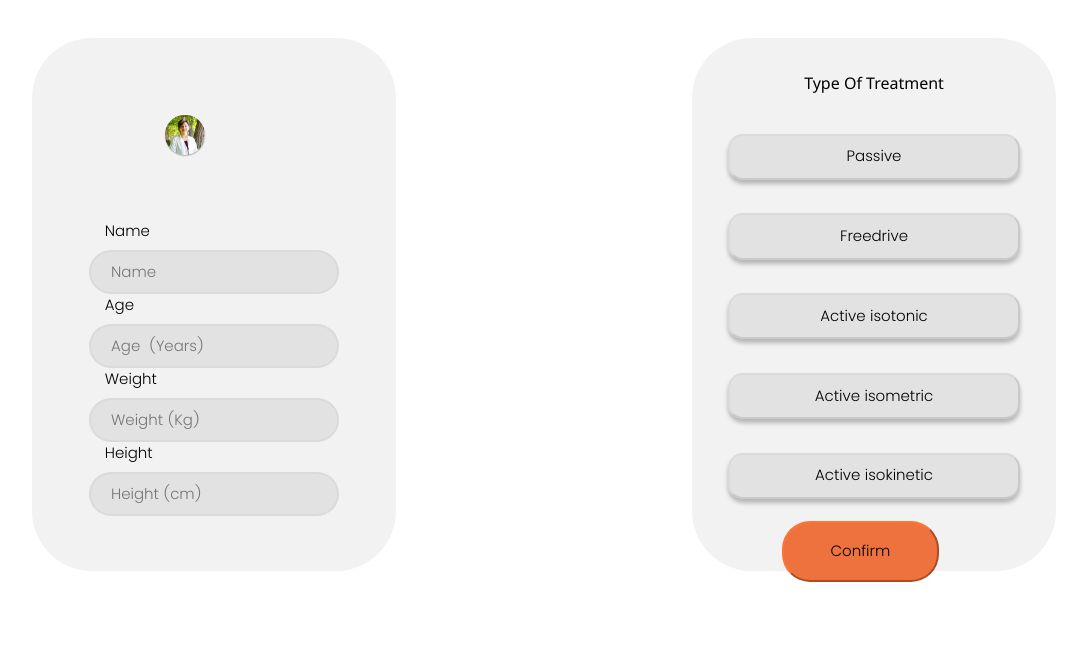
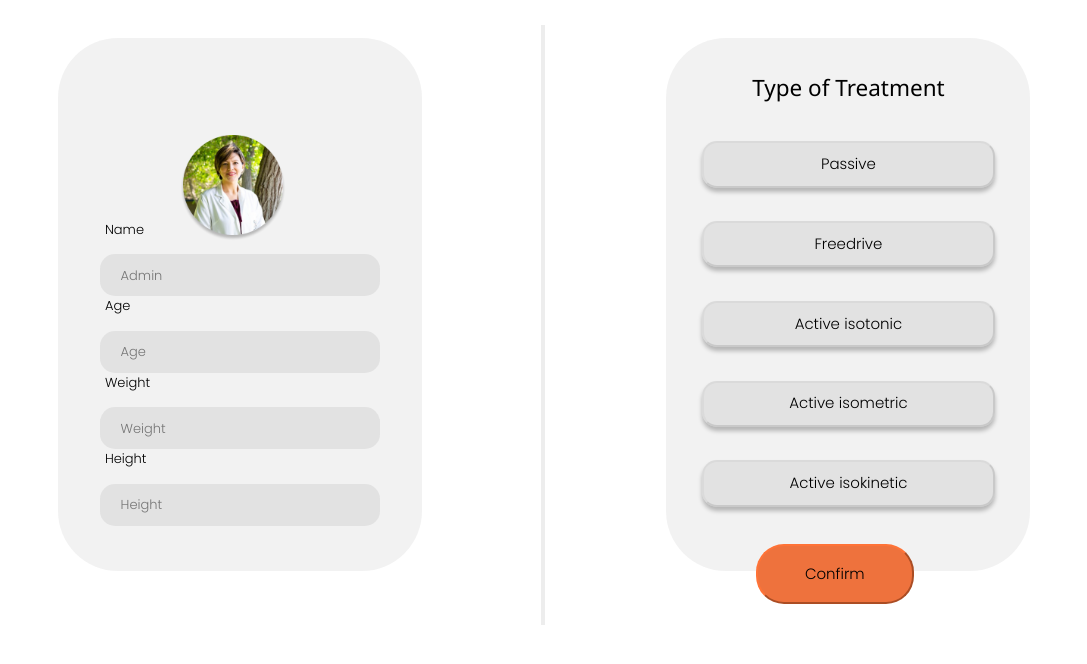
Before and after one commit to harsh21p/ForHealth-Web-Application, a Flask app: template templates/form.html in a window 1280 px wide. Shown: the part 90-754 px from the top of the page, without its empty margins (96-1183 px from the left). Run offline with Flask 2, Linux system fonts and the light colour scheme; the template is opened without the code that fills it, so the values that code supplies are empty; some libraries are stand-ins or nearby versions.

Commit message:
second page

```diff
--- a/static/css/form.css
+++ b/static/css/form.css
@@ -4,9 +4,7 @@
     width: 105px;
     height: 48px;
     left: 48%;
-
     top: 15px;
-
     font-family: Poppins;
     font-style: normal;
     font-weight: 500;
@@ -26,7 +24,7 @@
     height: 533px;
     border-radius: 60px;
     margin-top: 3%;
-    margin-left: 10%;
+    margin-left: 12%;
 }
 
 .second
@@ -38,7 +36,7 @@
     height: 533px;
     border-radius: 60px;
     margin-top: 3%;
-    margin-right: 10%;
+    margin-right: 12%;
 }
 
 .sdetails
@@ -47,14 +45,6 @@
     text-align:center;
 }
 
-
-
-.button
-{
-    background-color:yellow;
-    height:50px;
-
-}
 .button1
 {
     /* position: absolute; */
@@ -71,9 +61,9 @@
 
 }
 
-.button1:hover{background-color:orange;}
+.button1:hover{background-color:#16161659;}
 
-.button1:focus{background-color:rgb(71, 240, 71);}
+.button1:focus{background-color:#16161659;}
 
 .confirm
 {
@@ -89,24 +79,12 @@
 
 .imgclass
 {
-  width:120px;
-  height:120px;
+  width:300px;
+  height:300px;
   border-radius:50%;
   position:absolute;
-  margin-left: 7.3%;
-  margin-top: 3%;
+  margin-left: 2%;
 }
-
-.textfield1
-{
-      border-radius: 25px;
-      border: 2px solid #BCBCBC33;
-      padding: 20px;
-      width: 250px;
-      height: 15px;
-      background:  rgb(196, 196, 196, 0.36);
-}
-
 
 @font-face
 {
@@ -122,3 +100,39 @@
 {
    font-family: Poppins;
 }
+
+.textfield1{
+      border-radius: 15px;
+      border: 2px;
+      padding: 21px;
+      width: 280px;
+      height: 15px;
+      font-size: 13px;
+  }
+
+  .vl {
+    border-left: 4px solid rgba(163, 163, 163, 0.2);;
+    height: 600px;
+    position: absolute;
+    left: 50%;
+    margin-left: -3px;
+    margin-top: 2%;
+  }
+
+
+  .up{
+    /* Username */
+  position: absolute;
+  width: 73px;
+  height: 21px;
+  left: 451px;
+  top: 389px;
+
+  font-family: Poppins;
+  font-style: normal;
+  font-weight: normal;
+  font-size: 14px;
+  line-height: 21px;
+  /* identical to box height */
+  color: #000000;
+  }
--- a/static/js/form.js
+++ b/static/js/form.js
@@ -1,3 +1,7 @@
+
+
+window.onload = check;
+
 function check()
     {
 
@@ -18,9 +22,8 @@ function check()
       if (a == "cctive isokinetic") {
         document.getElementById("btn5").focus();
       }
-      let z = "{{uname}}";
+    }
 
-    window.onload = check;
 
     function passive() {
 
@@ -45,9 +48,9 @@ function check()
 
       document.getElementById("btnselect").value = "Acctive isokinetic";
     }
-  }
 
-  function myprofile(clr) {
+
+function myprofile(clr) {
     location.href = clr;
 }
 
--- a/templates/form.html
+++ b/templates/form.html
@@ -53,39 +53,33 @@
     <!-- first -->
     <div class="first">
       <img src="{{ url_for('static', filename='images/Profileimg.png') }}" alt="img" class="imgclass">
+      <p style="color:black;font-size: small; margin-left: 13%; margin-top: 50%;" >Name</p>
+      <center>
+      <input type="text" value="{{uname}}" class="textfield1" style="background: rgba(196, 196, 196, 0.36);" name="uname" id="iname" placeholder="Admin" required>
+      </center>
 
-      <label for="fname" style="margin-top: 50%; margin-left: 20%;font-family: Poppins;">Name</label>
+      <p style="color:black;font-size: small;margin-left: 13%;">Age</p>
       <center>
-        <input type="text" value="{{uname}}" class="textfield1"  id="iname" name="uname"
-          placeholder="Name">
-        <br>
+      <input type="number" value="{{uage}}" class="textfield1" style="background: rgba(196, 196, 196, 0.36);" name="uage" id="iage" placeholder="Age" required>
       </center>
-      <label for="fage" style=" margin-left: 20%;font-family: Poppins;">Age</label>
+      <p style="color:black;font-size: small; margin-left: 13%;" >Weight</p>
       <center>
-        <input value="{{uage}}"class="textfield1" type="text" id="iage" name="uage" v
-          placeholder="Age  (Years)">
-        <br>
+      <input type="number" class="textfield1" style="background: rgba(196, 196, 196, 0.36);" name="uweight" value="{{uweight}}" id="iweight" placeholder="Weight" required>
       </center>
-      <label for="fweight" style=" margin-left: 20%;font-family: Poppins;">Weight</label>
+
+      <p style="color:black;font-size: small;margin-left: 13%;">Height</p>
       <center>
-        <input class="textfield1" value="{{uweight}}"  type="text" id="iweight" name="uweight"
-          placeholder="Weight (Kg)">
-        <br>
+      <input type="number" class="textfield1" style="background: rgba(196, 196, 196, 0.36);" name="uheight" value="{{uheight}}" id="iheight" placeholder="Height" required>
       </center>
-      <label for="fheight" style=" margin-left: 20%;font-family: Poppins;">Height</label>
-      <center>
-        <input class="textfield1" value="{{uheight}}"  margin-bottom: 16.5%;" type="text"
-          id="iheight" name="uheight" placeholder="Height (cm)">
-        <br>
-      </center>
-      <br>
       <input name="selectbtn" value="{{selectbtn}}" type="hidden" placeholder="btn" type="text" id="btnselect">
 
     </div>
+
+    <div class="vl"></div>
     <!-- Second -->
     <div class="second">
 
-      <h1 class="sdetails" style="margin-top: 10%;font-size: medium;">Type Of Treatment</h1>
+      <h1 class="sdetails" style="margin-top: 10%;font-size: 150%;">Type of Treatment</h1>
       <center>
         <div style="margin: auto; margin-top: 5%;">
           <button id="btn1" type="button" onclick="passive()" name="button" value="Passive" class="button1" style="margin-top: 6%;">Passive</button>
@@ -104,7 +98,7 @@
           <br>
           <br>
       </center>
-      <div style="margin-top: 0%;">
+      <div style="margin-top: 4%;">
         <div>
           <button class="confirm">Confirm</button>
         </div>
--- a/templates/login.html
+++ b/templates/login.html
@@ -46,7 +46,7 @@
   </script>
   <!-- drower+navbar -->
   <div class="loginbox" style="margin-top: 4%;">
-    <img src="{{ url_for('static', filename='images/Profileimg.png') }}" alt="img" class="imgclass">
+   <img src="{{ url_for('static', filename='images/Profileimg.png') }}" alt="img" class="imgclass">
     <center><img src="{{ url_for('static', filename='images/logo.png') }}" alt="img" class="logoclass"></center>
     <form action="" name="login" method="post">
       <p style="color:black;font-size: small;">Username</p>
```
Also changed, not shown: static/css/login.css (+4 -3 lines), static/css/select.css (+0 -168 lines), Database.db.
